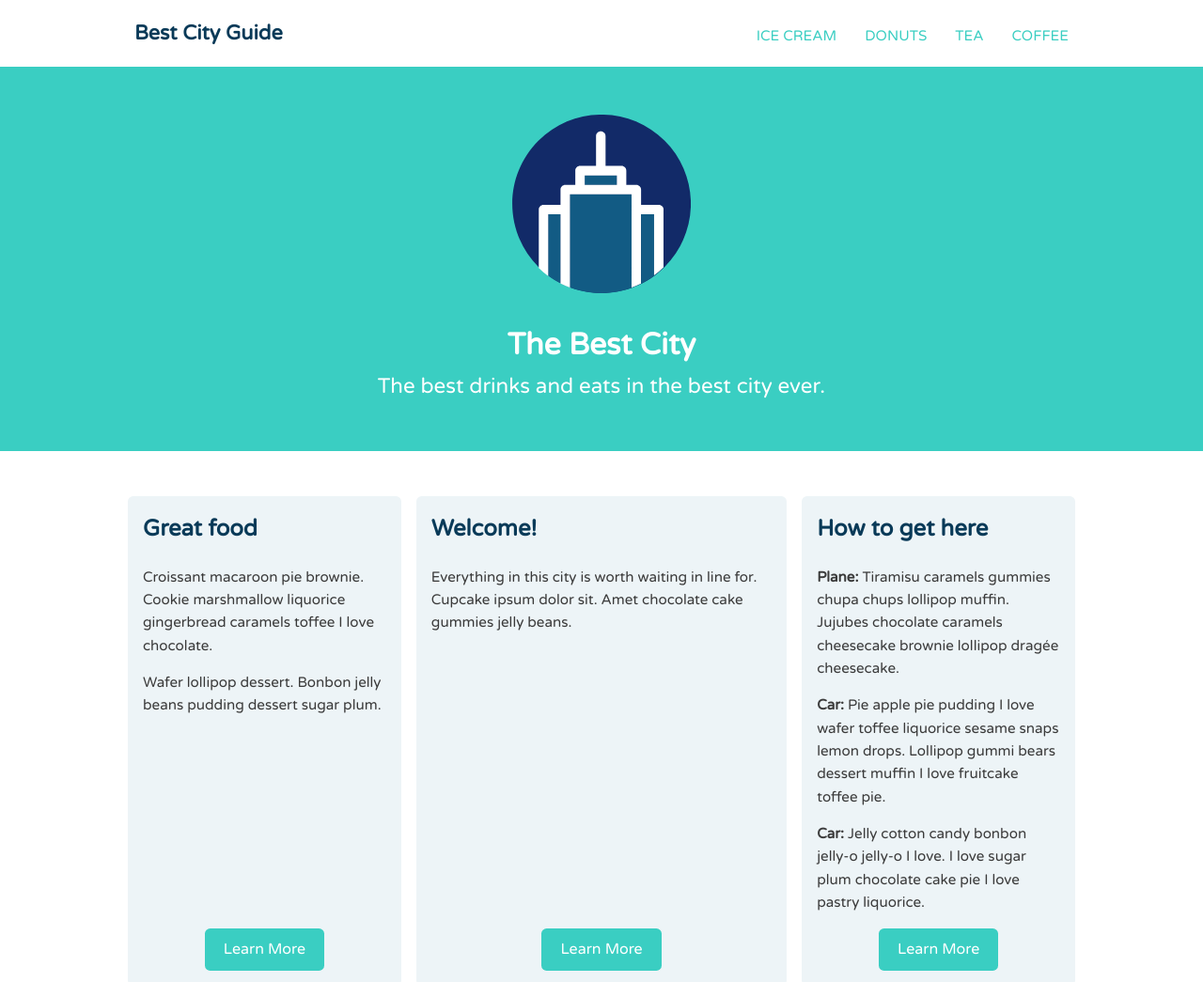
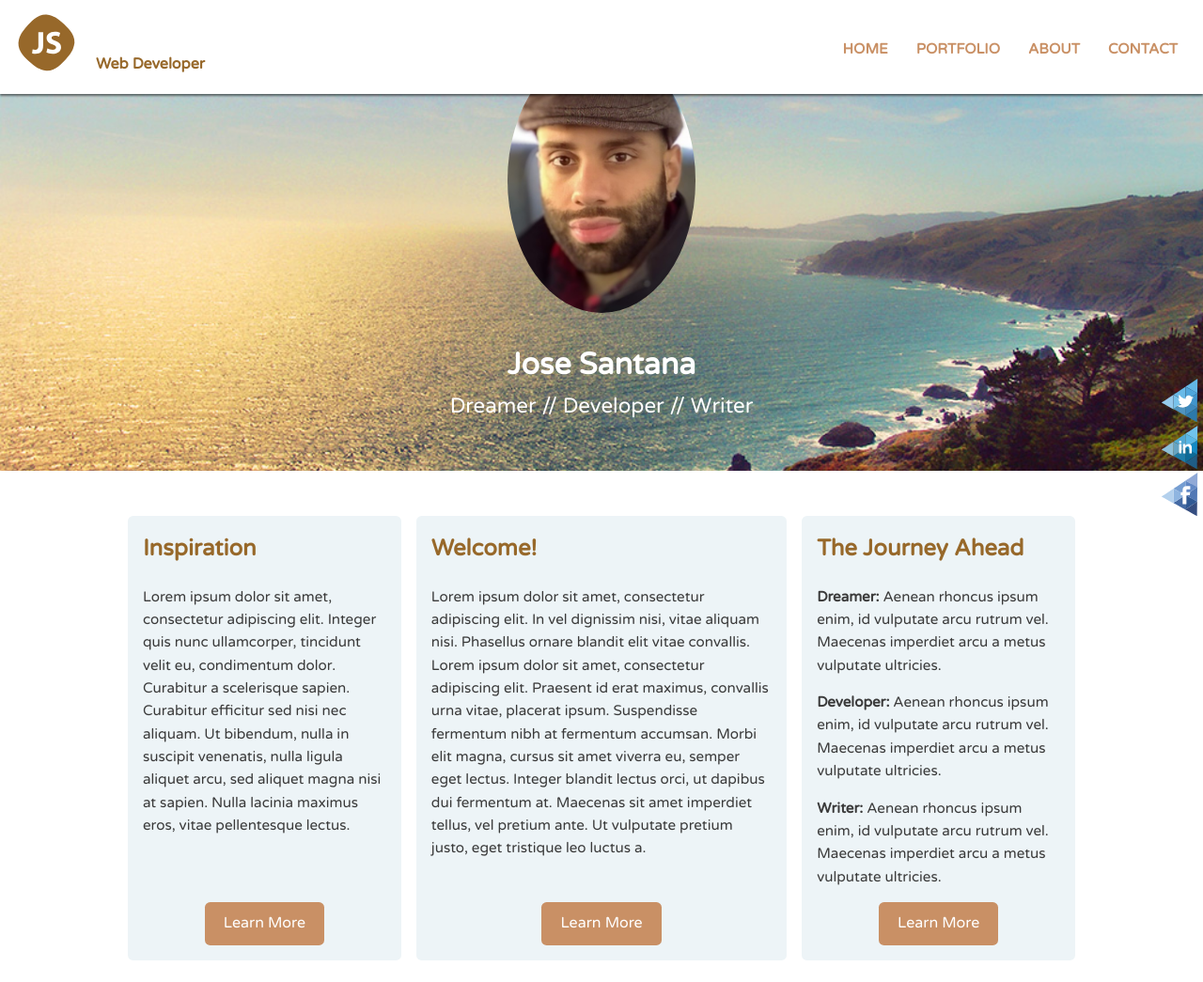
Before and after one commit to jsantana2418/website-v5, a plain HTML site: page index2.html in a window 1280 px wide. Shown: the top 1045 px of the page at 94% size. Drawn offline with Linux system fonts and the light colour scheme.

Commit message:
applied various properties to homepage
Applied initial logo, font colors, background-image in banner, social
icons in mobile then transition to fixed social icons on right hand
side, will comment on next version to explain a little more about what I
did in the CSS files for this project.

```diff
--- a/css/base.css
+++ b/css/base.css
@@ -23,7 +23,7 @@ p {
 h2,
 h3,
 a {
-	color: #093a58;
+	color: #97682A;
 }
 h2,
 h3 {
@@ -35,6 +35,12 @@ a {
 img {
 	max-width: 100%;
 }
+.back-up {
+	text-align: center;
+	display: block;
+	padding: 1em;
+}
+
 
 /* =================================
   Base Layout Styles
@@ -42,26 +48,32 @@ img {
 
 /* ---- Navigation ---- */
 
-.name {
-	font-size: 1.35em;
-	margin: 0;
+.js-logo {
+	width: 75px;
+	margin: 0 auto;
+}
+.main-header h2 {
+	font-size: 1em;
+	margin: -1.25em 0 0;
 }
 .main-nav {
 	margin-top: 5px;
 }
 .name a,
-.main-nav a {
+.main-nav a,
+.main-header h3 a {
 	text-align: center;
 	display: block;
 	padding: 10px 15px;
 }
 .main-nav a {
 	font-size: .95em;
-	color: #3acec2;
+	color: #c99065;
 	text-transform: uppercase;
+	font-weight: 700;
 }
 .main-nav a:hover {
-	color: #093a58;
+	color: #e1c184;
 }
 
 /* ---- Layout Containers ---- */
@@ -76,7 +88,10 @@ img {
 }
 .banner {
 	color: #fff;
-	background: #3acec2;
+	background-image: url(../img/hero-bg.jpg);
+	background-repeat: no-repeat;
+	background-size: cover;
+	background-position: center;
 	padding: 3.2em 0;
 	margin-bottom: 48px;
 }
@@ -95,7 +110,8 @@ img {
 /* ---- Page Elements ---- */
 
 .logo {
-	width: 190px;
+		width: 200px;
+		border-radius: 50%;
 }
 .headline {
 	margin-bottom: 0;
@@ -107,16 +123,33 @@ img {
 	color: #fff;
 	text-align: center;
 	padding: .625em 1.25em;
-	background: #3acec2;
+	background: #c99065;
 	border-radius: .35em;
 }
+/*-- Footer Container --*/
+.social-icon {
+	width: 50px;
+	height: 50px;
+	margin: 0 5px;
+}
+.main-footer span {
+	display: block;
+}
+
 
 /* =================================
   Media Queries
 ==================================== */
 
+@media (min-width: 0px) and (max-width: 768px) {
+	#social-icon-container {
+		display: none; /* hide in mobile screens */
+	}
+}
+
+
 @media (min-width: 769px) {
-	.main-header,
+
 	.row {
 		width: 90%;
 		margin: 0 auto;
@@ -124,9 +157,31 @@ img {
 	.tagline {
 		font-size: 1.4em;
 	}
+	#social-icon-container {
+		position: fixed;
+		right: 0px;
+		top: 50%;
+		width: 50px;
+		background-color: rgba(255, 255, 255, 0);
+		padding: 1px 0px 1px 0px;
+		z-index: 2000;
+	}
+
+	#social-icon-container a {
+		display: inline-block;
+		margin: 2px;
+	}
+
+	#social-icon-container img {
+		vertical-align: middle;
+	}
+	.social-icon {
+		display: none;
+	}
 }
+
 @media (min-width: 1025px) {
-	.main-header,
+
 	.row {
 		width: 80%;
 		max-width: 1150px;
--- a/css/flexbox.css
+++ b/css/flexbox.css
@@ -38,6 +38,9 @@ body {
   .row {
     flex-wrap: wrap;
   }
+  .row > a {
+    justify-content: center;
+  }
   .secondary {
     order: -1;
   }
@@ -58,6 +61,19 @@ and the navigation menu on the right:
   .main-header {
     flex-direction: row;
     justify-content: space-between;
+    position: fixed;
+    background-color: #fff;
+    width: 100%;
+    padding-left: 0.75em;
+    padding-right: 0.75em;
+    box-shadow: 0 2px 2px 0 rgba(0, 0, 0, 0.5);
+  }
+  .js-logo {
+    margin: 0;
+  }
+  .main-header h2 {
+    margin-right: auto;
+    align-self: flex-end;
   }
   /*.primary {
     flex: 2;
--- a/index2.html
+++ b/index2.html
@@ -1,56 +1,83 @@
 <!DOCTYPE html>
 <html>
+
 <head>
 	<meta name="viewport" content="width=device-width, initial-scale=1.0">
-	<title>Best City Guide</title>
+	<title>Jose Santana | Web Developer</title>
 	<link href='https://fonts.googleapis.com/css?family=Varela+Round' rel='stylesheet' type='text/css'>
 	<link rel="stylesheet" href="css/base.css">
 	<link rel="stylesheet" href="css/flexbox.css">
 </head>
-<body>
+
+<body id="top">
 
 	<header class="main-header">
-		<h1 class="name"><a href="#">Best City Guide</a></h1>
+		<div class="js-logo">
+			<img src="img/logo.svg">
+		</div>
+		<h2 class="name"><a href="index2.html">Web Developer</a></h2>
 		<ul class="main-nav">
-			<li><a href="#">ice cream</a></li>
-			<li><a href="#">donuts</a></li>
-			<li><a href="#">tea</a></li>
-			<li><a href="#">coffee</a></li>
+			<li><a href="#">Home</a></li>
+			<li><a href="#">Portfolio</a></li>
+			<li><a href="#">About</a></li>
+			<li><a href="#">Contact</a></li>
 		</ul>
-	</header><!--/.main-header-->
+	</header>
+	<!--/.main-header-->
+
+	<div id="social-icon-container">
+		<a href="#"><img src="img/twitter1.svg" border="0" alt="Twitter"></a>
+		<a href="#"><img src="img/linkedin1.svg" border="0" alt="Google_Plus"></a>
+		<a href="#"><img src="img/facebook1.svg" border="0" alt="Facebook"></a>
+	</div>
+	<!--/.social-icon-container-->
+
 
 	<div class="banner">
-		<img class="logo" src="img/city-logo.svg" alt="City">
-		<h1 class="headline">The Best City</h1>
-		<span class="tagline">The best drinks and eats in the best city ever.</span>
-	</div><!--/.banner-->
+		<img class="logo" src="img/jose.jpg" alt="Picture of Me">
+		<h1 class="headline">Jose Santana</h1>
+		<span class="tagline">Dreamer // Developer // Writer</span>
+	</div>
+	<!--/.banner-->
 
 	<div class="row">
 		<div class="primary col">
 			<h2>Welcome!</h2>
-			<p>Everything in this city is worth waiting in line for. Cupcake ipsum dolor sit. Amet chocolate cake gummies jelly beans.</p>
+			<p>Lorem ipsum dolor sit amet, consectetur adipiscing elit. In vel dignissim nisi, vitae aliquam nisi. Phasellus ornare blandit elit vitae convallis. Lorem ipsum dolor sit amet, consectetur adipiscing elit. Praesent id erat maximus, convallis urna vitae,
+				placerat ipsum. Suspendisse fermentum nibh at fermentum accumsan. Morbi elit magna, cursus sit amet viverra eu, semper eget lectus. Integer blandit lectus orci, ut dapibus dui fermentum at. Maecenas sit amet imperdiet tellus, vel pretium ante. Ut
+				vulputate pretium justo, eget tristique leo luctus a.
+
+			</p>
 			<a class="button" href="#">Learn More</a>
-		</div><!--/.primary-->
+		</div>
+		<!--/.primary-->
 
 		<div class="secondary col">
-			<h2>Great food</h2>
-			<p>Croissant macaroon pie brownie. Cookie marshmallow liquorice gingerbread caramels toffee I love chocolate.</p>
-			<p>Wafer lollipop dessert. Bonbon jelly beans pudding dessert sugar plum.</p>
+			<h2>Inspiration</h2>
+			<p>Lorem ipsum dolor sit amet, consectetur adipiscing elit. Integer quis nunc ullamcorper, tincidunt velit eu, condimentum dolor. Curabitur a scelerisque sapien. Curabitur efficitur sed nisi nec aliquam. Ut bibendum, nulla in suscipit venenatis, nulla
+				ligula aliquet arcu, sed aliquet magna nisi at sapien. Nulla lacinia maximus eros, vitae pellentesque lectus.</p>
 			<a class="button" href="#">Learn More</a>
-		</div><!--/.secondary-->
+		</div>
+		<!--/.secondary-->
 
 		<div class="tertiary col">
-			<h2>How to get here</h2>
-			<p><strong>Plane: </strong>Tiramisu caramels gummies chupa chups lollipop muffin. Jujubes chocolate caramels cheesecake brownie lollipop drag&#233;e cheesecake.</p>
-			<p><strong>Car: </strong>Pie apple pie pudding I love wafer toffee liquorice sesame snaps lemon drops. Lollipop gummi bears dessert muffin I love fruitcake toffee pie.</p>
-			<p><strong>Car: </strong>Jelly cotton candy bonbon jelly-o jelly-o I love. I love sugar plum chocolate cake pie I love pastry liquorice.</p>
+			<h2>The Journey Ahead</h2>
+			<p><strong>Dreamer: </strong>Aenean rhoncus ipsum enim, id vulputate arcu rutrum vel. Maecenas imperdiet arcu a metus vulputate ultricies.</p>
+			<p><strong>Developer: </strong>Aenean rhoncus ipsum enim, id vulputate arcu rutrum vel. Maecenas imperdiet arcu a metus vulputate ultricies.</p>
+			<p><strong>Writer: </strong>Aenean rhoncus ipsum enim, id vulputate arcu rutrum vel. Maecenas imperdiet arcu a metus vulputate ultricies.</p>
 			<a class="button" href="#">Learn More</a>
-		</div><!--/.tertiary-->
+		</div>
+		<!--/.tertiary-->
+		<a href="#top" class="back-up row">^ back to top ^</a>
 	</div>
 
 	<footer class="main-footer">
-		<span>&copy;2015 Residents of The Best City Ever.</span>
+		<a href="http://twitter.com"><img src="img/twitter1.svg" alt="Twitter" class="social-icon"></a>
+		<a href="http://facebook.com"><img src="img/facebook1.svg" alt="Facebook" class="social-icon"></a>
+		<a href="http://linkedin.com"><img src="img/linkedin1.svg" alt="Linkedin" class="social-icon"></a>
+		<span>&copy;2015 // Jose Santana // Web Developer</span>
 	</footer>
 
 </body>
+
 </html>
```
Also changed, not shown: img/facebook1.svg (added), img/google_plus1.svg (added), img/hero-bg.jpg (added), img/jose.jpg (added), img/linkedin1.svg (added), img/logo.svg (added), img/twitter1.svg (added).
